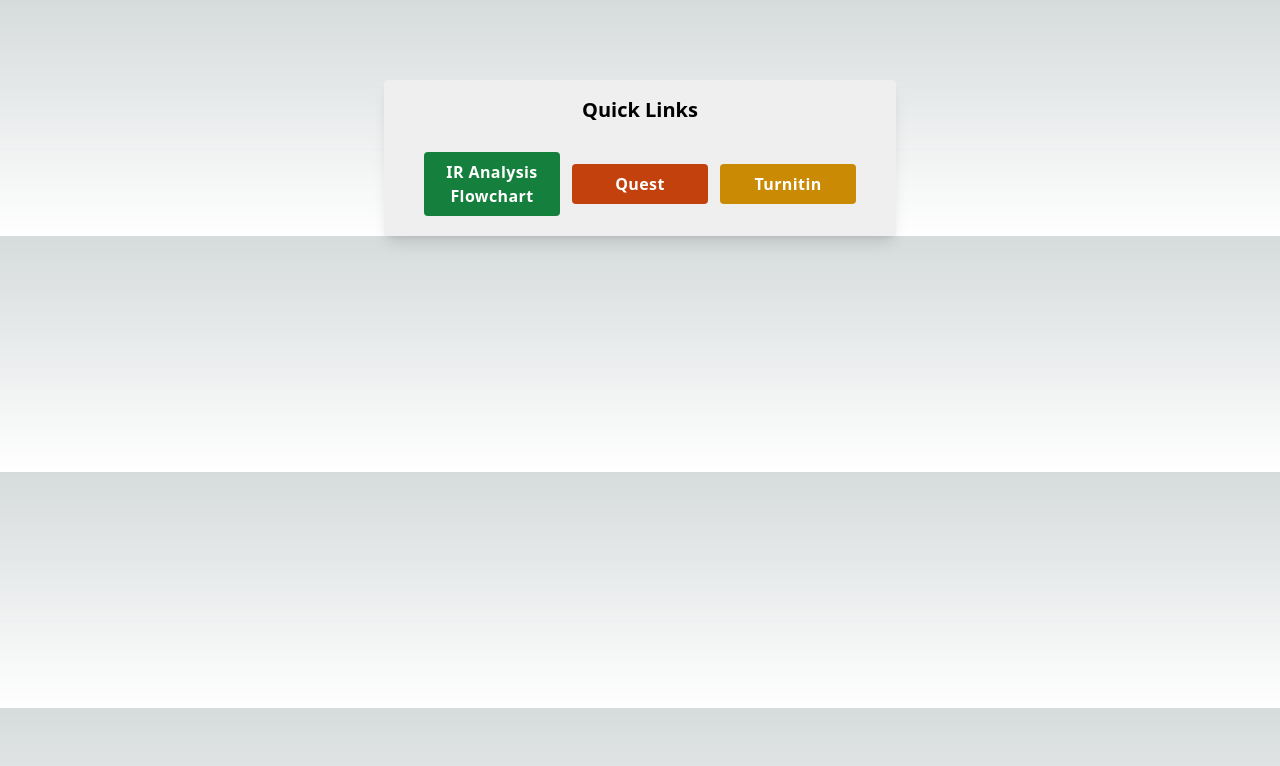
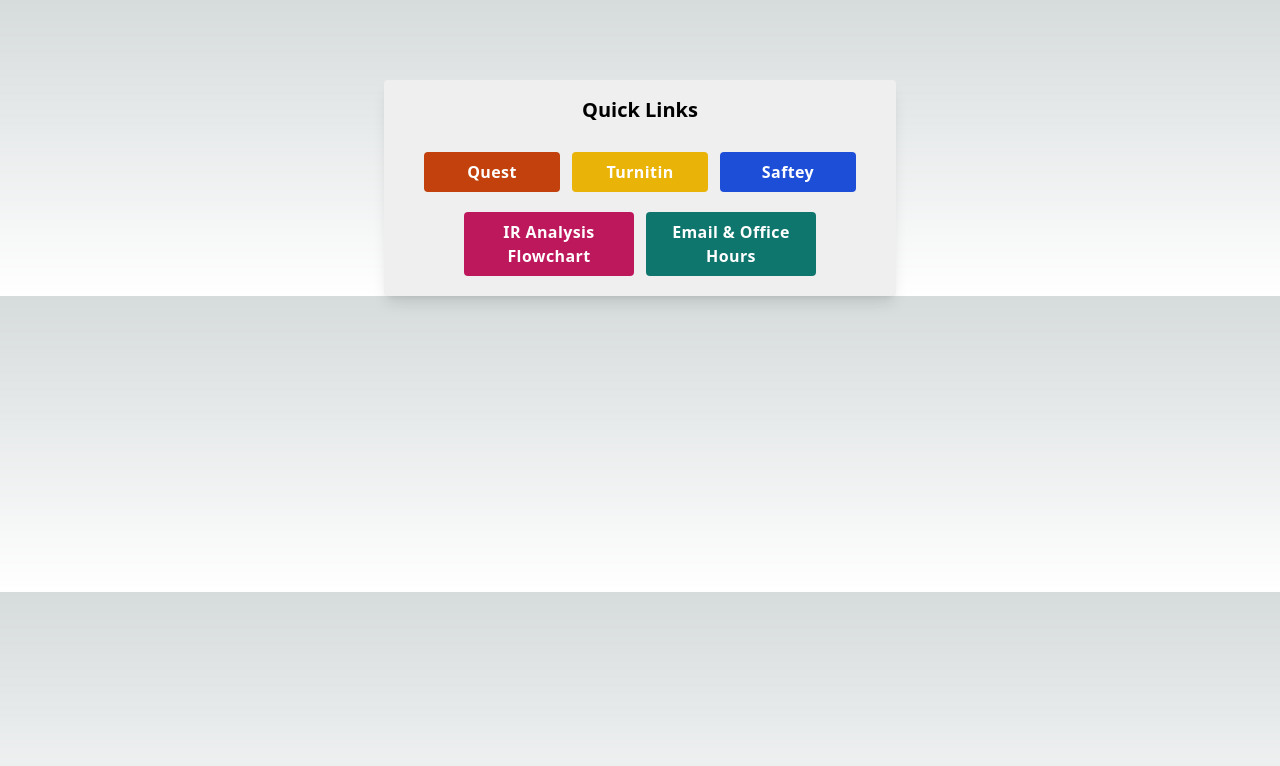
Before and after one commit to Justin8912/Ochem-Lab-Website, a Next.js app: page /sharedContentModal in a window 1280 px wide. Shown: the top 766 px of the page. Built offline with nearby package versions, Linux system fonts and the light colour scheme.

Commit message:
Added buttons for the rest of the quick links, added the footer and fixed styling so it would not overlap the modals on smaller displays

```diff
--- a/navbar/footer.js
+++ b/navbar/footer.js
@@ -6,7 +6,7 @@ export default function Footer (props) {
   return (
     <>
       <footer
-        className="burntOrange text-center lg:text-left mt-40 max-h-max max-w-max" style={{position: 'absolute', bottom:'0'}}>
+        className="burntOrange text-center lg:text-left mt-20 max-h-max max-w-max">
         <div className="mx-80 py-10 text-center md:text-left">
           <div className="grid-1 grid gap-8 md:grid-cols-3 lg:grid-cols-3">
             <div className="">
--- a/navbar/navbar.js
+++ b/navbar/navbar.js
@@ -15,13 +15,13 @@ export default function NavBar() {
         </div>
         <div className="w-full block flex-grow lg:flex lg:items-center lg:w-auto">
           <div className="text-sm lg:flex-grow">
-            <Link href="#responsive-header" className="block mt-4 lg:inline-block lg:mt-0 hover:text-slate-200 mr-4">
+            <Link href="#responsive-header" className="block mt-4 lg:inline-block lg:mt-0 hover:text-slate-200 mr-4 transition duration-300">
               CH 220C
             </Link>
-            <Link href="#responsive-header" className="block mt-4 lg:inline-block lg:mt-0 hover:text-slate-200 mr-4">
+            <Link href="#responsive-header" className="block mt-4 lg:inline-block lg:mt-0 hover:text-slate-200 mr-4 transition duration-300">
               CH 128K
             </Link>
-            <Link href="#responsive-header" className="block mt-4 lg:inline-block lg:mt-0 hover:text-slate-200 mr-4">
+            <Link href="#responsive-header" className="block mt-4 lg:inline-block lg:mt-0 hover:text-slate-200 mr-4 transition duration-300">
               CH 128L
             </Link>
           </div>
--- a/resources/button.js
+++ b/resources/button.js
@@ -3,8 +3,9 @@ import Link from 'next/link';
 
 
 export default function Button(props) {
+  console.log(`hover:${props.hoverColor} ${props.color} text-white font-bold py-2 px-4 rounded mb-5 tracking-wide`)
   return (
-    <button className={`${props.color} hover:${props.hoverColor} text-white font-bold py-2 px-4 rounded mb-5 tracking-wide`}>
+    <button className={`hover:${props.hoverColor} ${props.color} text-white font-bold py-2 px-4 rounded mb-5 tracking-wide`}>
       <Link href={props.link}>{props.name}</Link>
     </button>
   )
--- a/src/pages/index.js
+++ b/src/pages/index.js
@@ -33,7 +33,7 @@ export default function Home() {
       <div className='container justify-center mx-auto'>
         <SharedContent/>
       </div>
-      {/* <Footer/> */}
+      <Footer/>
     </main>
   )
 }
--- a/src/pages/sharedContentModal.js
+++ b/src/pages/sharedContentModal.js
@@ -10,22 +10,36 @@ export default function SharedContent (props) {
         </div>
         <div className='grid grid-cols-3 gap-3 flex-col mx-10 items-center'>
           <Button
-            color={'bg-green-700'}
-            hoverColor={'bg-green-600'}
-            name='IR Analysis Flowchart'
-            link='https://fjetland.cm.utexas.edu/courses/organiclab/IRflowchart.gif'/>
-
-          <Button
             color={'bg-orange-700'}
             hoverColor={'bg-orange-600'}
             name='Quest'
             link='https://quest.cns.utexas.edu/'/>
 
           <Button
-            color={'bg-yellow-600'}
-            hoverColor={'bg-orange-500'}
+            color={'bg-yellow-500'}
+            hoverColor={'bg-yellow-400'}
             name='Turnitin'
             link='https://www.turnitin.com/'/>
+
+          <Button
+            color={'bg-blue-700'}
+            hoverColor={'bg-yellow-600'}
+            name='Saftey'
+            link='#!'/>
+        </div>
+        <div className='grid grid-cols-2 gap-3 flex-col items-center mx-20'>
+
+          <Button
+            color={'bg-pink-700'}
+            hoverColor={'bg-pink-600'}
+            name='IR Analysis Flowchart'
+            link='https://fjetland.cm.utexas.edu/courses/organiclab/IRflowchart.gif'/>
+
+          <Button
+            color={'bg-teal-700'}
+            hoverColor={'bg-teal-600'}
+            name='Email & Office Hours'
+            link='#!'/>
 
         </div>
     </div>
--- a/tailwind.config.js
+++ b/tailwind.config.js
@@ -3,6 +3,7 @@ module.exports = {
   content: [
     './src/pages/**/*.{js,ts,jsx,tsx,mdx}',
     './src/pages/*.{js,ts,jsx,tsx,mdx}',
+    './resources/*.{js,ts,jsx,tsx,mdx}',
     './src/components/**/*.{js,ts,jsx,tsx,mdx}',
     './navbar/*.{js,ts,jsx,tsx,mdx}',
     './src/app/**/*.{js,ts,jsx,tsx,mdx}',
```
